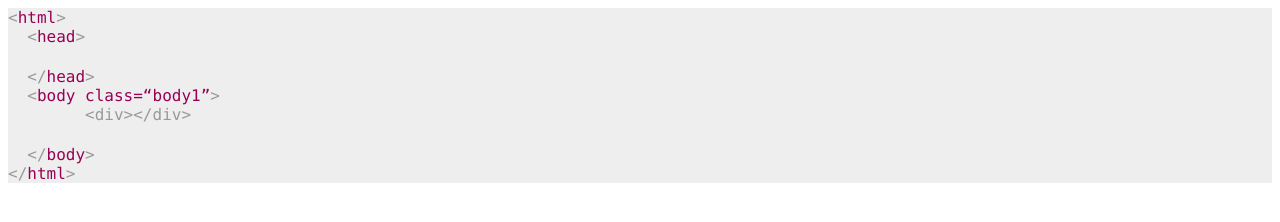
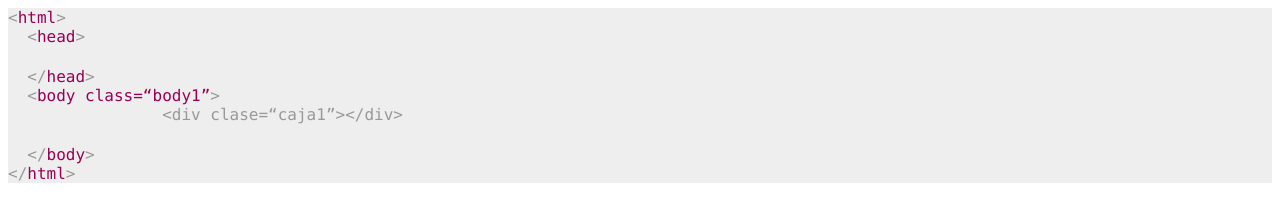
Before and after one commit to Martarivas/practica3, a plain HTML site: page index.html in a window 1280 px wide. Drawn offline with Linux system fonts and the light colour scheme.

Commit message:
cambios3

```diff
--- a/index.html
+++ b/index.html
@@ -22,7 +22,7 @@
 <p class="p2"><span class="s2"><span class="Apple-converted-space">    </span></span></p>
 <p class="p1"><span class="s3"><span class="Apple-converted-space">  </span></span><span class="s1">&lt;/</span><span class="s2">head</span><span class="s1">&gt;</span></p>
 <p class="p1"><span class="s3"><span class="Apple-converted-space">  </span></span><span class="s1">&lt;</span><span class="s2">body class=“body1”</span><span class="s1">&gt;</span></p>
-<p class="p3"><span class="s2"><span class="Apple-tab-span">	</span>&lt;div&gt;&lt;/div&gt;</span></p>
+<p class="p3"><span class="s2"><span class="Apple-tab-span">	</span><span class="Apple-tab-span">	</span>&lt;div clase=“caja1”&gt;&lt;/div&gt;</span></p>
 <p class="p2"><span class="s2"><span class="Apple-converted-space">   </span></span></p>
 <p class="p1"><span class="s3"><span class="Apple-converted-space">  </span></span><span class="s1">&lt;/</span><span class="s2">body</span><span class="s1">&gt;</span></p>
 <p class="p1"><span class="s1">&lt;/</span><span class="s2">html</span><span class="s1">&gt;</span></p>
```
